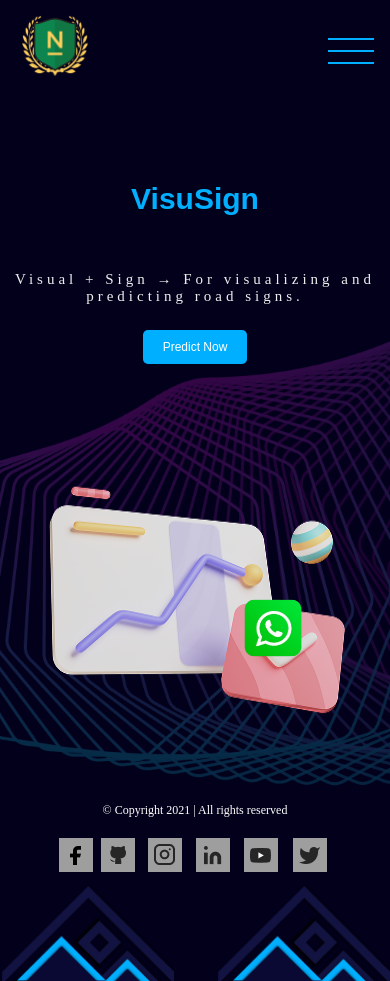
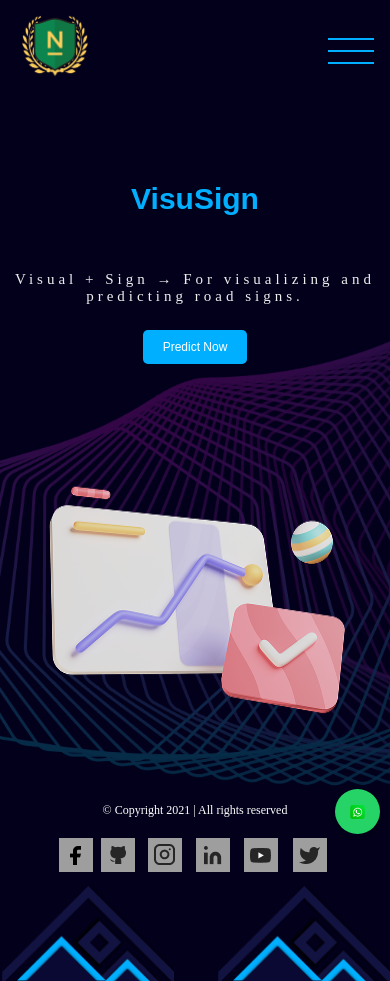
Before and after one commit to Sohaib432002/ML-Web, a React (Vite) app: page / in a window 390 px wide. Built offline with nearby package versions, Linux system fonts and the light colour scheme; no server answers; grey boxes are pictures that could not be loaded.

Commit message:
updata  web

```diff
--- a/src/index.css
+++ b/src/index.css
@@ -8,23 +8,63 @@
   align-items: center;
   position: relative;
 }
-.whatsapp{
+
+.whatsapp {
   position: fixed;
-    left: 47px;
-    width: 78px;
-    top: 715px;
-    z-index: 3;
-    transition: all 0.2s ease-in-out;
-}
-.whatsapp:hover{
-  transform: scale(1.3);
+  bottom: 20px;
+  right: 20px;
+  z-index: 1000;
   cursor: pointer;
-
-}
-.whatsapp img{
-  width: 100px;
+  width: 60px;
+  height: 60px;
+  border-radius: 50%;
+  background-color: #25d366;
+  display: flex;
+  align-items: center;
+  justify-content: center;
+  box-shadow: 0 4px 12px rgba(0, 0, 0, 0.15);
+  transition: all 0.3s ease;
 }
 
+.whatsapp:hover {
+  transform: scale(1.1);
+  box-shadow: 0 6px 20px rgba(0, 0, 0, 0.2);
+}
+
+.whatsapp img {
+  width: 35px;
+  height: 35px;
+  object-fit: contain;
+}
+
+/* Responsive adjustments */
+@media (max-width: 768px) {
+  .whatsapp {
+    bottom: 15px;
+    right: 15px;
+    width: 50px;
+    height: 50px;
+  }
+
+  .whatsapp img {
+    width: 28px;
+    height: 28px;
+  }
+}
+
+@media (max-width: 480px) {
+  .whatsapp {
+    bottom: 10px;
+    right: 10px;
+    width: 45px;
+    height: 45px;
+  }
+
+  .whatsapp img {
+    width: 25px;
+    height: 25px;
+  }
+}
 .img_logo {
   width: 100;
   height: 74;
@@ -1044,13 +1084,6 @@ hr {
   .navlist-mobile li a{
     font-size: 17px;
   }
-  .whatsapp{
-    position: fixed;
-    left: 223px;
-    width: 78px;
-    top: 580px;
-    z-index: 3;
-  }
   .header {
     padding: 11px 20px;
   }
@@ -1253,13 +1286,7 @@ hr {
   .section_0{
     height: 663px;
   }
-  .whatsapp{
-    position: fixed;
-    left: 175px;
-    width: 78px;
-    top: 580px;
-    z-index: 3;
-  }
+
   .app2_tect img {
     height: 37vh;
     width: 307px;
```
